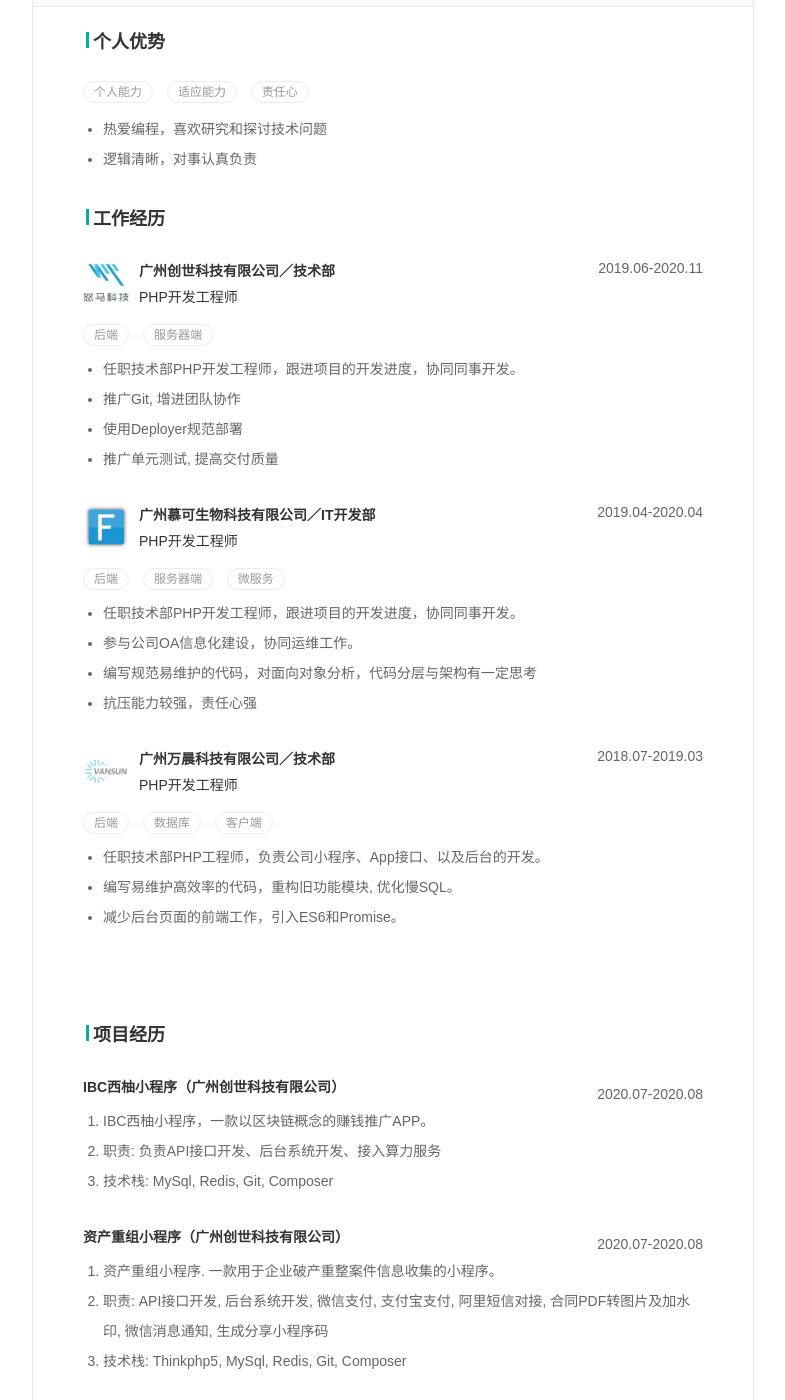
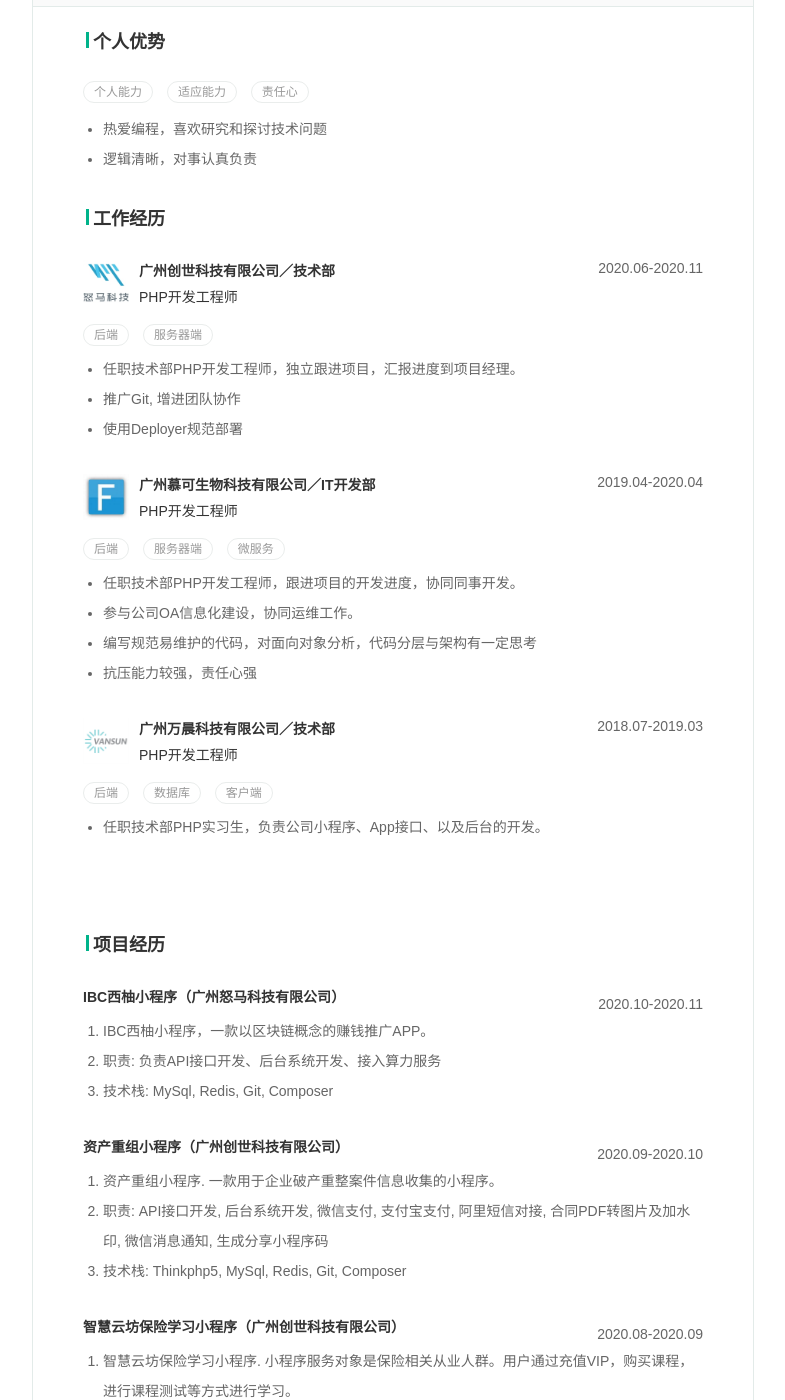
Before and after one commit to EPsheep/EPsheep.github.io, a Jekyll site: the page built from resume.html, in a window 1280 px wide and 1400 px high, scrolled down 216 px. Shown: the whole window, without its empty margins (247-1032 px from the left). Built offline with Jekyll 4.4.1, drawn with Linux system fonts in a browser that asks for light colours.

Commit message:
autocommit

```diff
--- a/resume.html
+++ b/resume.html
@@ -84,7 +84,7 @@ permalink: /resume.html
         <ol class="work-exp_group">
 
             <li class="work-exp_list">
-                <p class="exp-list_time">2019.06-2020.11</p>
+                <p class="exp-list_time">2020.06-2020.11</p>
                 <div class="exp-list_top">
                     <img src="{{ site.cdnUrl }}/resource/resume/company-numa.jpg" alt="公司Logo">
                     <div class="exp-list_right">
@@ -98,10 +98,10 @@ permalink: /resume.html
                 </div>
                 <div class="exp-list_content">
                     <ul>
-                        <li>任职技术部PHP开发工程师，跟进项目的开发进度，协同同事开发。</li>
+                        <li>任职技术部PHP开发工程师，独立跟进项目，汇报进度到项目经理。</li>
                         <li>推广Git, 增进团队协作</li>
                         <li>使用Deployer规范部署</li>
-                        <li>推广单元测试, 提高交付质量</li>
+<!--                        <li>推广单元测试, 提高交付质量</li>-->
                     </ul>
                 </div>
             </li>
@@ -146,9 +146,9 @@ permalink: /resume.html
                 </div>
                 <div class="exp-list_content">
                     <ul>
-                        <li>任职技术部PHP工程师，负责公司小程序、App接口、以及后台的开发。</li>
-                        <li>编写易维护高效率的代码，重构旧功能模块, 优化慢SQL。</li>
-                        <li>减少后台页面的前端工作，引入ES6和Promise。</li>
+                        <li>任职技术部PHP实习生，负责公司小程序、App接口、以及后台的开发。</li>
+<!--                        <li>编写易维护高效率的代码，重构旧功能模块, 优化慢SQL。</li>-->
+<!--                        <li>减少后台页面的前端工作，引入ES6和Promise。</li>-->
                     </ul>
                 </div>
             </li>
@@ -168,9 +168,9 @@ permalink: /resume.html
             <li class="pro-exp_list">
                 <p class="exp-list_title">
                     <span class="exp-project_name">IBC西柚小程序</span>
-                    <span class="exp-project_company">（<span>广州创世科技有限公司</span>）</span>
+                    <span class="exp-project_company">（<span>广州怒马科技有限公司</span>）</span>
                 </p>
-                <p class="exp-list_time">2020.07-2020.08</p>
+                <p class="exp-list_time">2020.10-2020.11</p>
                 <div class="exp-project_des">
                     <ol>
                         <li>IBC西柚小程序，一款以区块链概念的赚钱推广APP。</li>
@@ -190,7 +190,7 @@ permalink: /resume.html
                     <span class="exp-project_name">资产重组小程序</span>
                     <span class="exp-project_company">（<span>广州创世科技有限公司</span>）</span>
                 </p>
-                <p class="exp-list_time">2020.07-2020.08</p>
+                <p class="exp-list_time">2020.09-2020.10</p>
                 <div class="exp-project_des">
                     <ol>
                         <li>资产重组小程序. 一款用于企业破产重整案件信息收集的小程序。</li>
@@ -209,7 +209,7 @@ permalink: /resume.html
                     <span class="exp-project_name">智慧云坊保险学习小程序</span>
                     <span class="exp-project_company">（<span>广州创世科技有限公司</span>）</span>
                 </p>
-                <p class="exp-list_time">2020.07-2020.08</p>
+                <p class="exp-list_time">2020.08-2020.09</p>
                 <div class="exp-project_des">
                     <ol>
                         <li>智慧云坊保险学习小程序. 小程序服务对象是保险相关从业人群。用户通过充值VIP，购买课程，进行课程测试等方式进行学习。</li>
```
